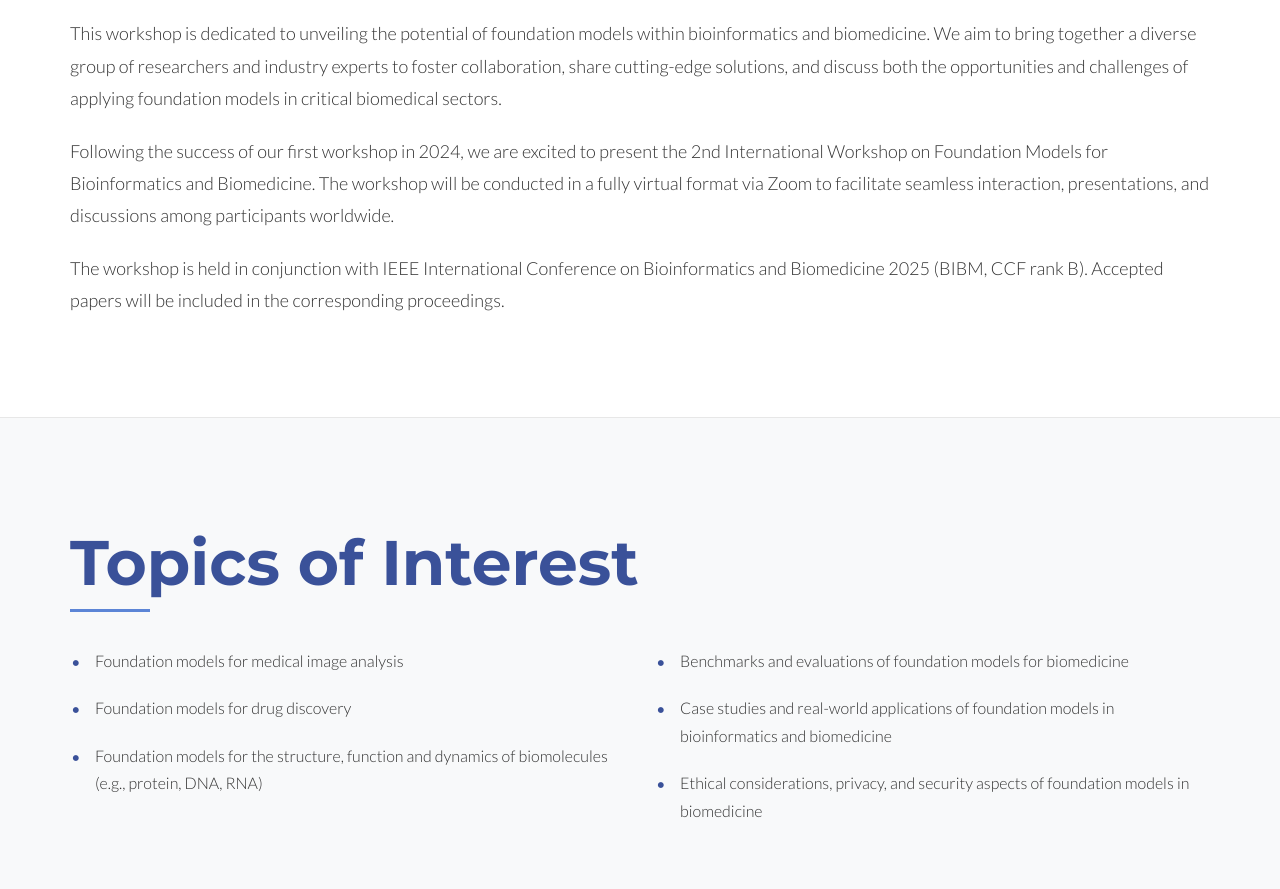
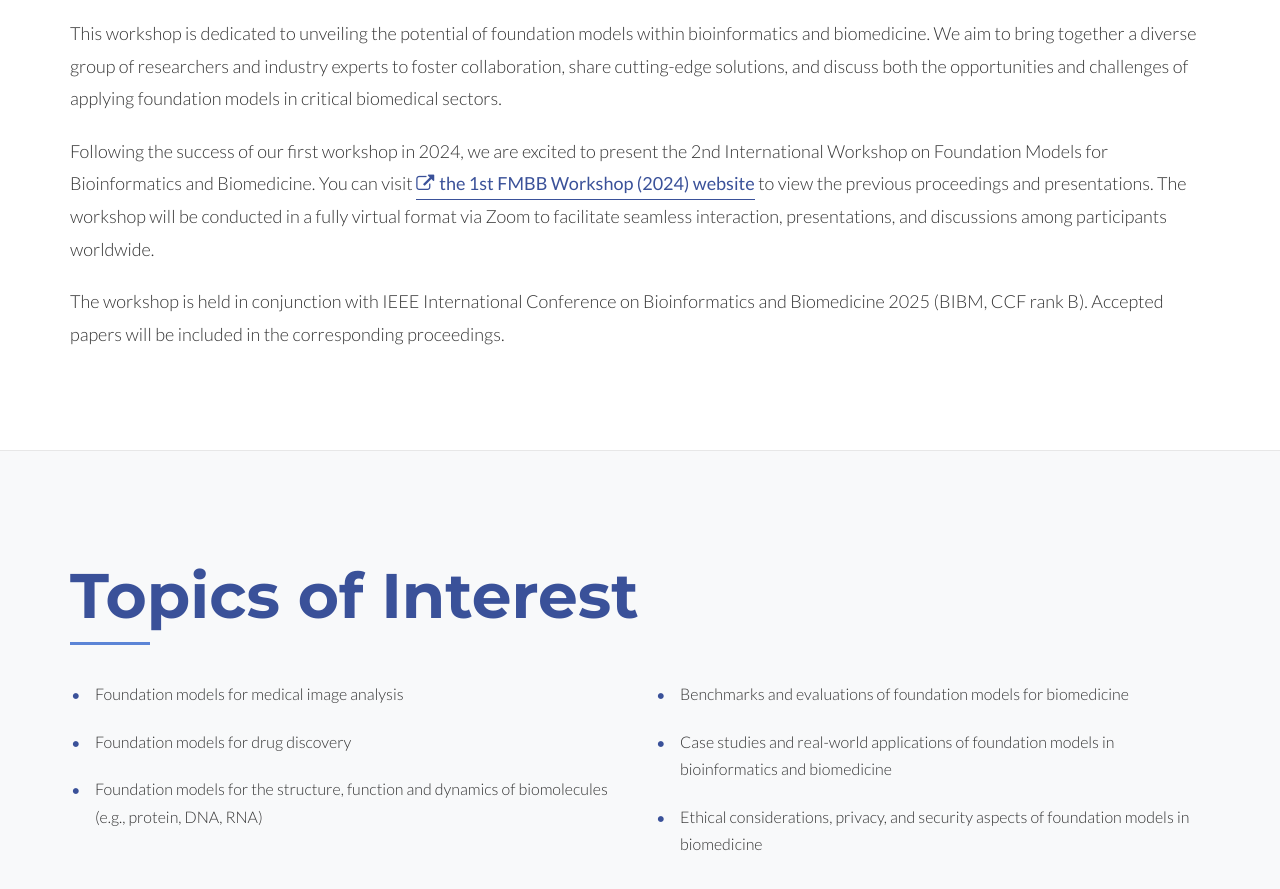
Before and after one commit to fmbb2025/fmbb2025.github.io, a plain HTML site: page index.html in a window 1280 px wide. Shown: the part 783-1672 px from the top of the page. Drawn offline with Linux system fonts and the light colour scheme; a web font is replaced by a local one.

Commit message:
Add link to previous workshop website in About section

```diff
--- a/index.html
+++ b/index.html
@@ -314,6 +314,24 @@
     .submission-link i {
       margin-right: 8px;
     }
+
+    .previous-workshop {
+      display: inline-block;
+      color: #3a5199;
+      font-weight: 500;
+      text-decoration: none;
+      border-bottom: 1px solid #3a5199;
+      transition: all 0.3s ease;
+    }
+
+    .previous-workshop:hover {
+      color: #5c85d6;
+      border-bottom: 1px solid #5c85d6;
+    }
+
+    .previous-workshop i {
+      margin-right: 5px;
+    }
   </style>
 </head>
 
@@ -363,7 +381,7 @@
         <p class="lead">Foundation models like large language models and vision-language models have been pivotal in the transformation of artificial intelligence. Trained on vast datasets, these models exhibit extraordinary abilities in understanding and generating natural language and analyzing visual content. Their success across general domains has fueled exploration into specialized applications within bioinformatics and biomedicine—fields deeply entrenched in complex data.</p>
         <p class="lead">Bioinformatics and biomedicine leverage computational power to decipher intricate biological and medical data. Integrating foundation models into these areas promises substantial advancements in research and healthcare outcomes. Applications range from biomedical image analysis and drug discovery to protein design and personalized medicine, exploiting the abundance of data to foster novel discoveries and enhance decision-making processes.</p>
         <p class="lead">This workshop is dedicated to unveiling the potential of foundation models within bioinformatics and biomedicine. We aim to bring together a diverse group of researchers and industry experts to foster collaboration, share cutting-edge solutions, and discuss both the opportunities and challenges of applying foundation models in critical biomedical sectors.</p>
-        <p class="lead">Following the success of our first workshop in 2024, we are excited to present the 2nd International Workshop on Foundation Models for Bioinformatics and Biomedicine. The workshop will be conducted in a fully virtual format via Zoom to facilitate seamless interaction, presentations, and discussions among participants worldwide.</p>
+        <p class="lead">Following the success of our first workshop in 2024, we are excited to present the 2nd International Workshop on Foundation Models for Bioinformatics and Biomedicine. You can visit <a href="https://fmbb2024.github.io" target="_blank" class="previous-workshop"><i class="fa fa-external-link"></i>the 1st FMBB Workshop (2024) website</a> to view the previous proceedings and presentations. The workshop will be conducted in a fully virtual format via Zoom to facilitate seamless interaction, presentations, and discussions among participants worldwide.</p>
         <p class="lead">The workshop is held in conjunction with IEEE International Conference on Bioinformatics and Biomedicine 2025 (BIBM, CCF rank B). Accepted papers will be included in the corresponding proceedings.</p>
       </div>
     </div>
```
